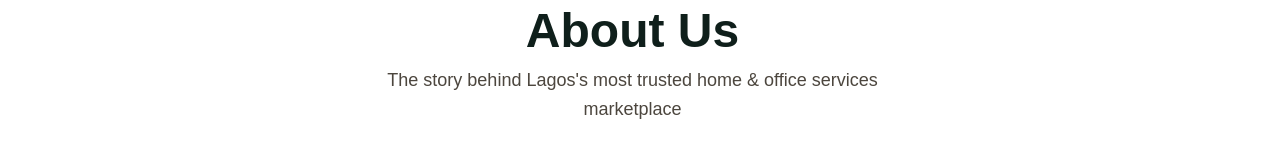
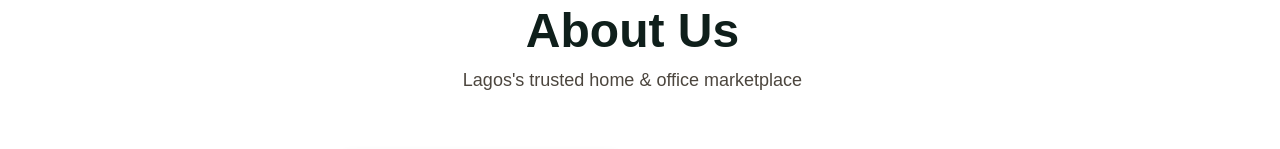
Before and after one commit to Pearlyport9/Everiithing.com, a Next.js app: page /about in a window 1280 px wide. Shown: the part 171-320 px from the top of the page. Built offline with nearby package versions, Linux system fonts and the light colour scheme; grey boxes are pictures that could not be loaded.

Commit message:
Shorten about-page subtitle and homepage hero heading to fit layout better

```diff
--- a/src/app/(public)/about/page.tsx
+++ b/src/app/(public)/about/page.tsx
@@ -131,7 +131,7 @@ export default function AboutPage() {
             }}
           >
             <span className="lg:hidden">Lagos&apos;s trusted marketplace.</span>
-            <span className="hidden lg:inline">The story behind Lagos&apos;s most trusted home & office services marketplace</span>
+            <span className="hidden lg:inline">Lagos&apos;s trusted home & office marketplace</span>
           </p>
         </div>
       </section>
--- a/src/app/(public)/page.tsx
+++ b/src/app/(public)/page.tsx
@@ -36,7 +36,7 @@ export default function HomePage() {
             className="text-5xl sm:text-5xl md:text-6xl font-display font-extrabold leading-[1.1] max-w-4xl mx-auto"
             style={{ color: 'var(--md-on-surface)' }}
           >
-            Professional home & office service<br />you can finally trust
+            Home & office pros<br />you can trust
           </h1>
 
           <p
```
